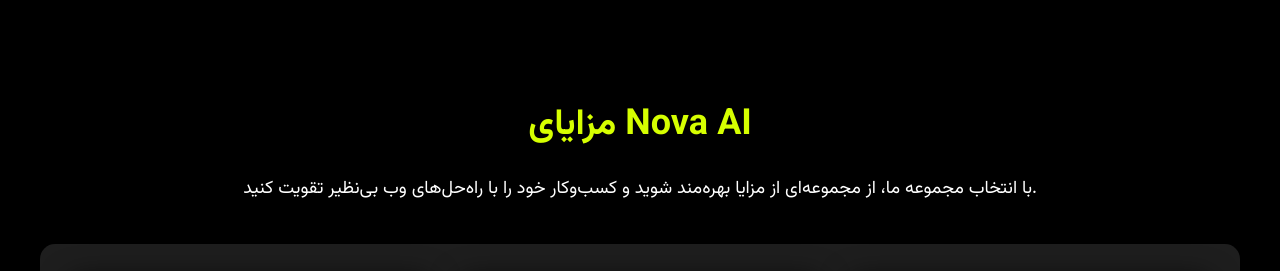
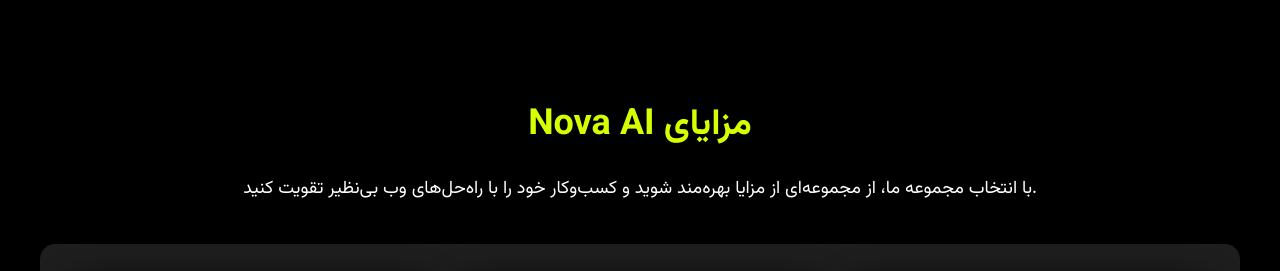
Before and after one commit to arman-shahhoseini/Front-End-Project, a plain HTML site: page Nova AI/index.html in a window 1280 px wide. Shown: the part 1313-1584 px from the top of the page. Drawn offline with Linux system fonts and the light colour scheme.

Commit message:
Update index.html

```diff
--- a/Nova AI/index.html
+++ b/Nova AI/index.html
@@ -93,7 +93,7 @@
 
     <!-- Advantages Section -->
     <div class="advantage-sec">
-        <h2>مزایای Nova AI</h2>
+        <h2>Nova AI مزایای</h2>
         <p>با انتخاب مجموعه ما، از مجموعه‌ای از مزایا بهره‌مند شوید و کسب‌وکار خود را با راه‌حل‌های وب بی‌نظیر تقویت کنید.</p>
 
         <div class="advantages-container">
```
